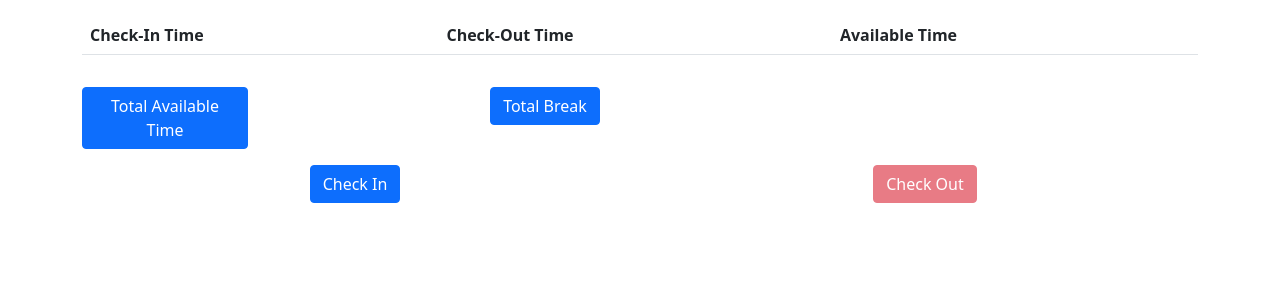
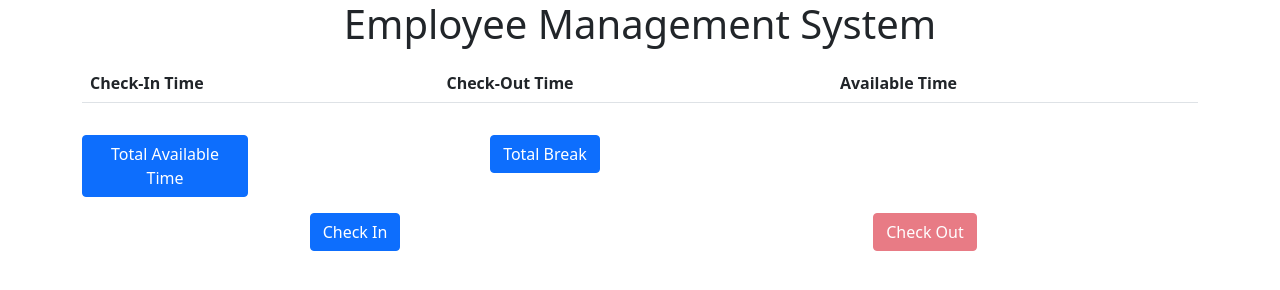
Before and after one commit to RonitZinzuvadiya1040/Task-3-Employee-Management, a plain HTML site: page index.html in a window 1280 px wide. Drawn offline with nearby package versions, Linux system fonts and the light colour scheme.

Commit message:
Update index.html

```diff
--- a/index.html
+++ b/index.html
@@ -1,13 +1,14 @@
 <html>
 
     <head>
-        <title>Check-In Check-Out Employee </title>
+        <title>Check-In Check-Out Employee</title>
         <link href="https://cdn.jsdelivr.net/npm/bootstrap@5.1.3/dist/css/bootstrap.min.css" rel="stylesheet"
             integrity="sha384-1BmE4kWBq78iYhFldvKuhfTAU6auU8tT94WrHftjDbrCEXSU1oBoqyl2QvZ6jIW3" crossorigin="anonymous">
     </head>
 
     <body>
         <div class="container">
+            <h1 style="text-align:center;">Employee Management System</h1>
 
             <table class="table table-striped mt-3" id="myTable">
                 <thead>
```
